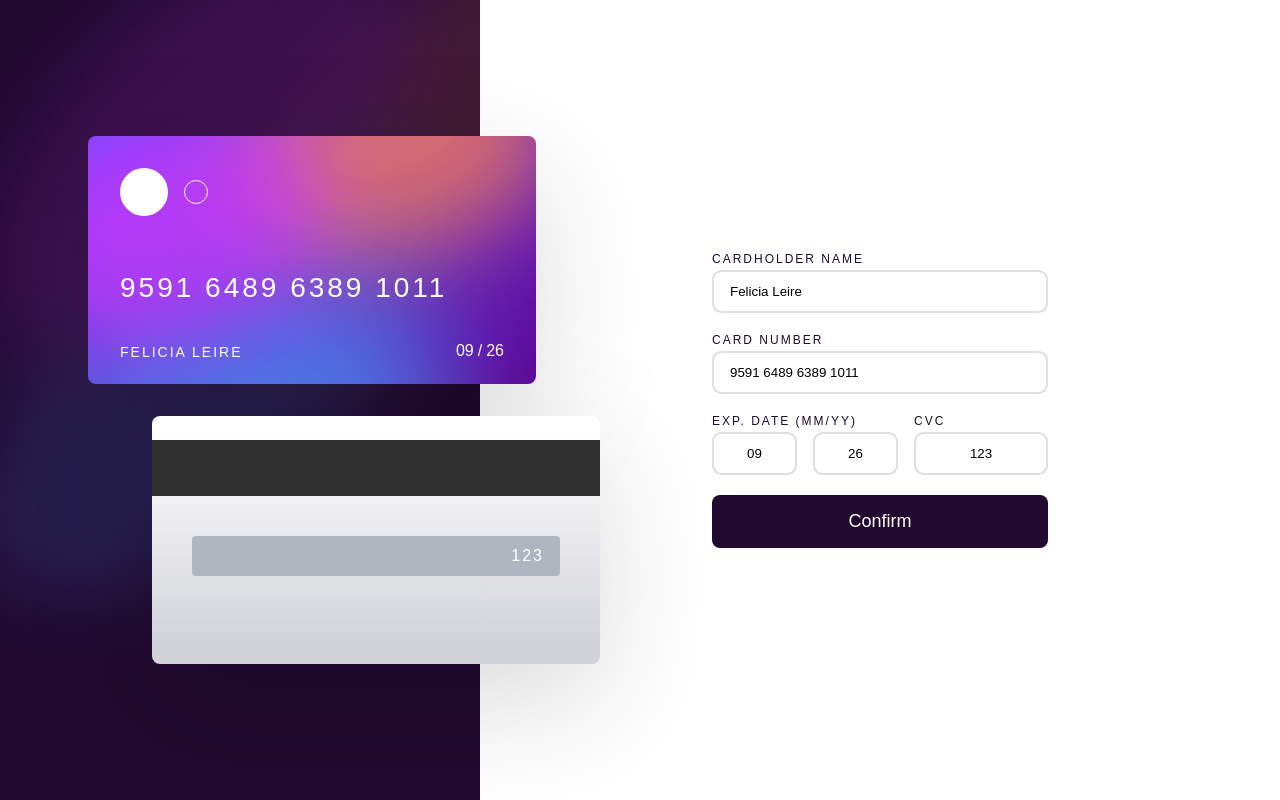
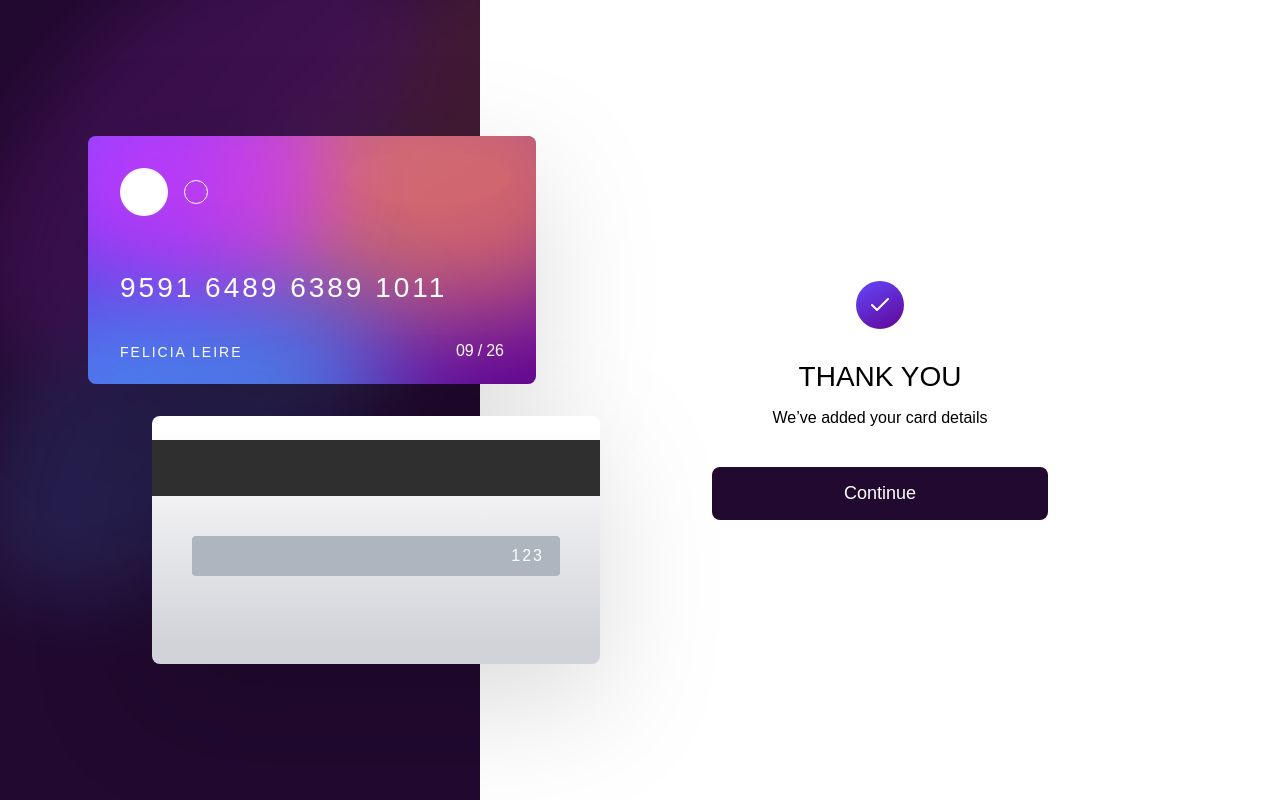
Before and after one commit to jeromehaas/interactive-card-details-form-fm, a React (Create React App) app: page / in a window 1280 px wide. Both pictures are taken after a click on the button "Confirm". Built offline with nearby package versions, Linux system fonts and the light colour scheme; a web font is replaced by a local one.

Commit message:
Setup: success-message component

```diff
--- a/package.json
+++ b/package.json
@@ -8,6 +8,7 @@
     "@testing-library/user-event": "^13.5.0",
     "react": "^18.2.0",
     "react-dom": "^18.2.0",
+    "react-feather": "^2.0.10",
     "react-scripts": "5.0.1",
     "sass": "^1.56.2",
     "web-vitals": "^2.1.4"
--- a/src/components/01-atoms/button/button.jsx
+++ b/src/components/01-atoms/button/button.jsx
@@ -1,9 +1,9 @@
 import './button.scss';
 
-const Button = ({ className, children }) => {
+const Button = ({ className, children, onClick }) => {
 
 	return (
-		<button className={` ${ className ? className : '' } button` }>{ children }</button>
+		<button className={` ${ className ? className : '' } button` } onClick={ onClick }>{ children }</button>
 	);
 
 };
--- a/src/components/02-molecules/form/form.jsx
+++ b/src/components/02-molecules/form/form.jsx
@@ -1,20 +1,25 @@
+import './form.scss';
 import { useProvider as useDataProvider } from 'context/data/provider';
 import Input from 'components/01-atoms/input/input';
 import Label from 'components/01-atoms/label/label';
 import Button from 'components/01-atoms/button/button';
 import useFormat from 'hooks/format';
 import useValidate from 'hooks/validate';
-import './form.scss';
 
 const Form = ({ className }) => {
 
-	const [data, dataDispatch] = useDataProvider();
+	const [ data, dataDispatch ] = useDataProvider();
 	const { formatCardNumber, formatCardholderName, formatExpDate, formatCvc } = useFormat();
 	const { validateCardholderName, validateCardNumber, validateExpDateMonth, validateExpDateYear, validateCvc } = useValidate();
 
 	const handleSubmit = (event) => {
 		event.preventDefault();
-        validateInputs();
+    const isValid = validateInputs();
+		if (isValid) dispatchForm();
+	};
+
+	const dispatchForm = () => {
+		dataDispatch({ type: 'SET_SUBMITTED', payload: { value: true } } )
 	};
 
     const validateInputs = () => {
@@ -25,7 +30,7 @@ const Form = ({ className }) => {
 				if (!validateExpDateMonth()) isValid = false;
 				if (!validateExpDateYear()) isValid = false;
 				if (!validateCvc()) isValid = false;
-        console.log(isValid);
+				return isValid;
 			};
 
     return (
--- /dev/null
+++ b/src/components/02-molecules/success-message/success-message.jsx
@@ -0,0 +1,28 @@
+import './success-message.scss';
+import { useProvider as useDataProvider } from 'context/data/provider';
+import { Check } from 'react-feather';
+import Button from 'components/01-atoms/button/button';
+
+const SuccessMessage = ({ className }) => {
+
+	const [ data, dataDispatch ] = useDataProvider();
+
+	const returnToForm = () => {
+		dataDispatch({ type: 'SET_SUBMITTED', payload: { value: false } } )
+		console.log('hello')
+	}
+
+	return (
+		<div className={`${ className } success-message`}>
+			<div className="success-message__checkmark checkmark">
+				<Check className="checkmark__icon" />
+			</div>
+			<h2 className="success-message__title">Thank you</h2>
+			<p className="success-message__text">We’ve added your card details</p>
+			<Button className="success-message__button" onClick={ returnToForm }>Continue</Button>
+		</div>
+	);
+
+};
+
+export default SuccessMessage;
--- /dev/null
+++ b/src/components/02-molecules/success-message/success-message.scss
@@ -0,0 +1,49 @@
+@import 'styles/configs/variables.scss';
+
+.success-message {
+	width: 100%;
+	max-width: 400px;
+	margin-left: 60px;
+	margin: 32px 240px 32px 32px;
+	padding: 32px;
+
+
+	&__checkmark, .checkmark {
+    background: linear-gradient(-210deg, #6348FE, #610595);
+		width: 48px;
+		height: 48px;
+		border-radius: 50%;
+		display: grid;
+		place-items: center;
+		margin: 0 auto;
+		margin-bottom: 32px;
+
+		&__icon {
+			color: $white;
+		}
+
+	}
+
+	&__title {
+		text-align: center;
+		margin-bottom: 16px;
+	}
+
+	&__text {
+		text-align: center;
+		margin-bottom: 40px;
+	}
+
+	@media (max-width: 1400px) {
+		margin: 32px auto !important;
+	}
+
+	@media (max-width: 800px) {
+			margin: 64px auto !important;
+	}
+
+	@media (max-width: 600px) {
+		margin: 0 auto !important;
+	}
+
+}
--- a/src/components/03-organisms/interactive-card/interactive-card.jsx
+++ b/src/components/03-organisms/interactive-card/interactive-card.jsx
@@ -2,8 +2,12 @@ import './interactive-card.scss';
 import Shadows from 'components/01-atoms/shadows/shadows'
 import Cards from 'components/02-molecules/cards/cards';
 import Form from 'components/02-molecules/form/form';
+import SuccessMessage from 'components/02-molecules/success-message/success-message';
+import { useProvider as useDataProvider } from 'context/data/provider';
 
 const InteractiveCard = () => {
+
+	const [data, dataDispatch] = useDataProvider();
 
 	return (
 		<div className="interactive-card">
@@ -12,7 +16,10 @@ const InteractiveCard = () => {
 					<Cards className="preview__cards" />
 				</div>
 				<div className="interactive-card__controller controller">
-					<Form className="controller__form" />
+					{ data.form.isSubmitted
+						? <SuccessMessage className="controller__success-message" />
+						: <Form className="controller__form" />
+					}
 				</div>
 		</div>
 	);
--- a/src/components/03-organisms/interactive-card/interactive-card.scss
+++ b/src/components/03-organisms/interactive-card/interactive-card.scss
@@ -179,27 +179,7 @@
 		@media (max-width: 320px) {
 
 		&__preview, .preview {
-			height: 180px !important;
-
-			&__cards, .cards {
-
-				&__card, .card {
-					transform: scale(0.5) !important;
-
-					&__front {
-						left: -80px;
-						right: -80px;
-						top: 0px;
-					}
-
-					&__back {
-						display: none;
-					}
-
-				}
-
-			}
-
+			display: none;
 		}
 
 	}
--- a/src/context/data/initial-state.js
+++ b/src/context/data/initial-state.js
@@ -8,6 +8,7 @@ const initialState = {
 			cvc: { value: '123', hasError: false },
 		},
 		activeField: null,
+		isSubmitted: false,
 	},
 };
 
--- a/src/context/data/reducer.js
+++ b/src/context/data/reducer.js
@@ -55,6 +55,15 @@ const reducer = (state, action) => {
 				}
 			}
 		}
+		case 'SET_SUBMITTED': {
+			return {
+				...state,
+				form: {
+					...state.form,
+					isSubmitted: action.payload.value
+				}
+			}
+		}
 		default: {
 			return {
 				...state
--- a/src/styles/configs/typography.scss
+++ b/src/styles/configs/typography.scss
@@ -35,3 +35,8 @@
 	}
 
 }
+
+.success-message__title {
+	font-size: 28px;
+	text-transform: uppercase;
+}
```
Also changed, not shown: 1 other file (tests, documents, lock files or other folders). Lines whose indentation alone changed are shown as unchanged.
